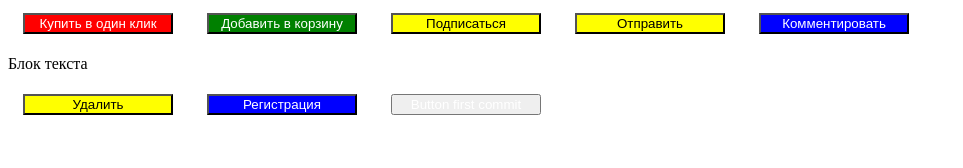
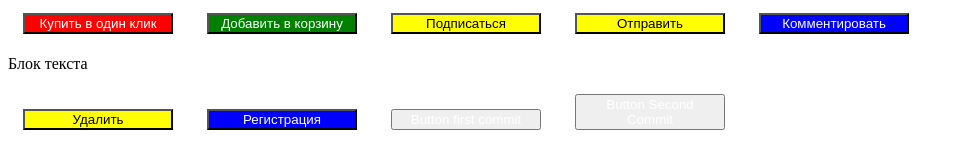
Before and after one commit to Littlewolfwork/test, a plain HTML site: page index.html in a window 1280 px wide. Shown: the whole page, without its empty margins (0-963 px from the left). Drawn offline with Linux system fonts and the light colour scheme.

Commit message:
Commit 2

```diff
--- a/index.html
+++ b/index.html
@@ -45,7 +45,7 @@
 <button> Button first commit </button>
 
 
-
+<button>Button Second Commit</button>
 
 
 </body>
```
